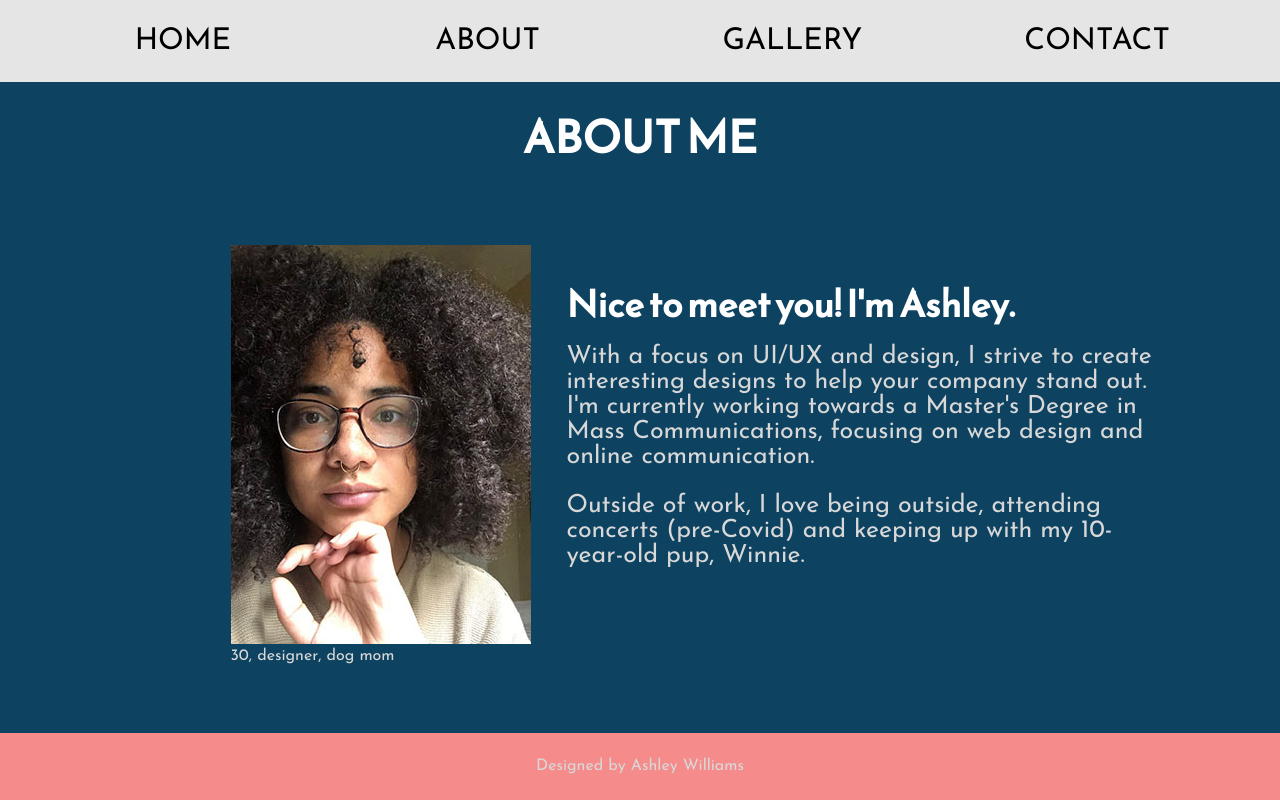
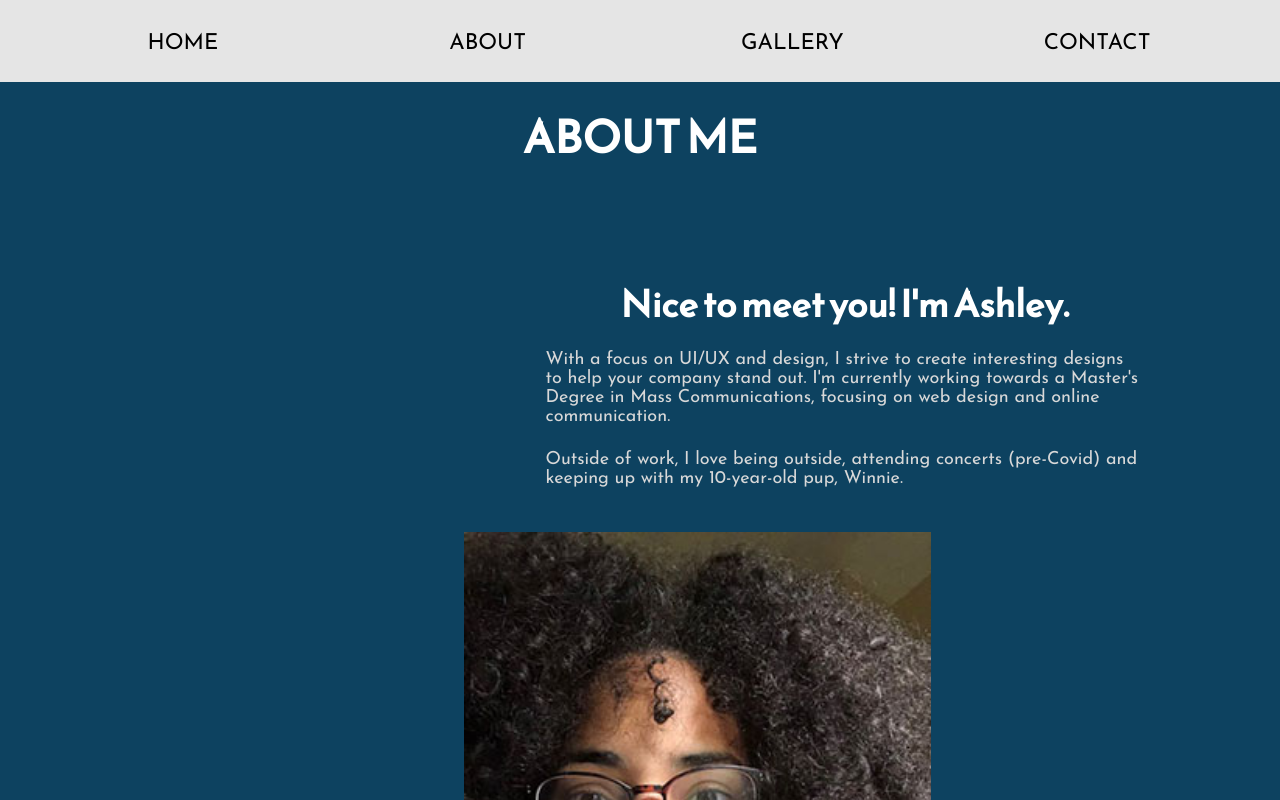
Before and after one commit to awilliams330/project2, a plain HTML site: page about.html in a window 1280 px wide. Shown: the top 800 px of the page. Drawn offline with nearby package versions, Linux system fonts and the light colour scheme.

Commit message:
updated styles for 600 media query

```diff
--- a/styles.css
+++ b/styles.css
@@ -250,7 +250,6 @@ div.gallery img {
 	}
 
 
-
 	.desktop-menu {
 		display: block;
 		max-width: 100%;
@@ -267,8 +266,8 @@ div.gallery img {
 
 	.desktop-menu ul li a {
 		color: black;
-		display: block;
 		text-decoration: none;
+		font-size: 22px;
 	}
 
 	.desktop-menu ul li a:hover {
@@ -283,9 +282,51 @@ div.gallery img {
 		text-decoration: none;
 	}
 
+	h1 {
+		font-size: 30px;
+	}
+
+	h1.intro {
+		font-size: 40px;
+		padding-top: 19%;
+	}
+
+	h2 {
+		font-size: 25px;
+	}
+
+	.about h2
+	{
+		text-align: center;
+		padding-bottom: 1%;
+	}
+
+	.about p {
+		font-size: 18px;
+	}
+
 	section > p {
 		padding: 2% 0;
 	}
+
+	div.gallery img {
+    width: 77%;
+    height: 33%;
+    padding-left: 10px;
+}
+
+	figure img {
+		min-width: 50%;
+	}
+
+	.about {
+		padding: 3% 2%;
+	}
+
+	aside {
+    text-align: center;
+    padding-top: 5%;
+}
 }
 
 /* *********************** END MIN WIDTH 600 MEDIA QUERY ******************************** */
```
